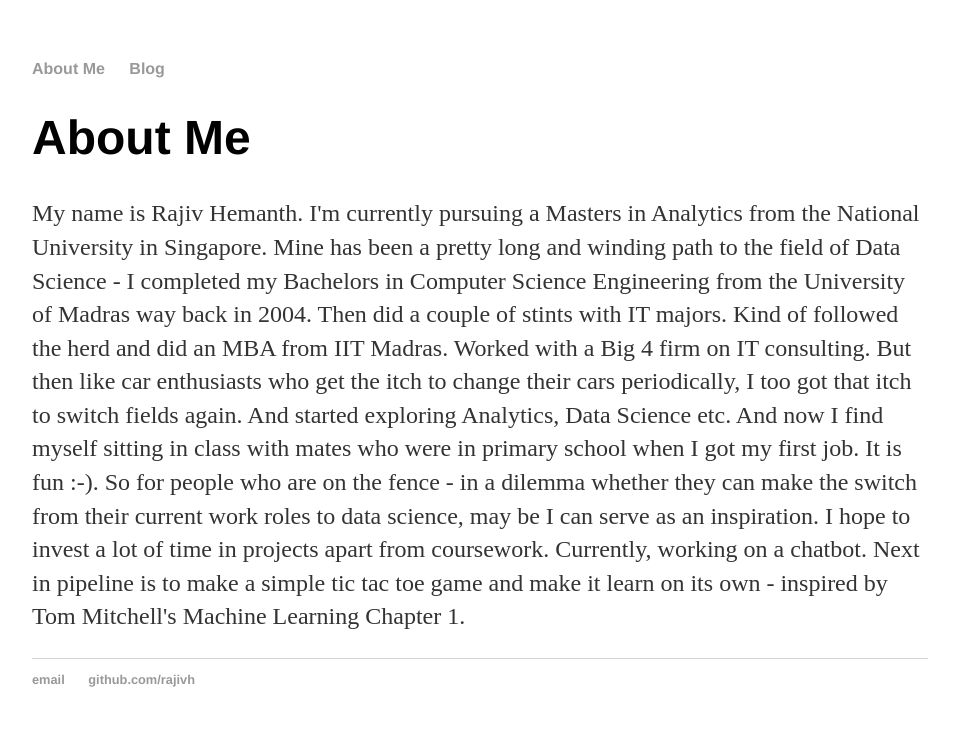
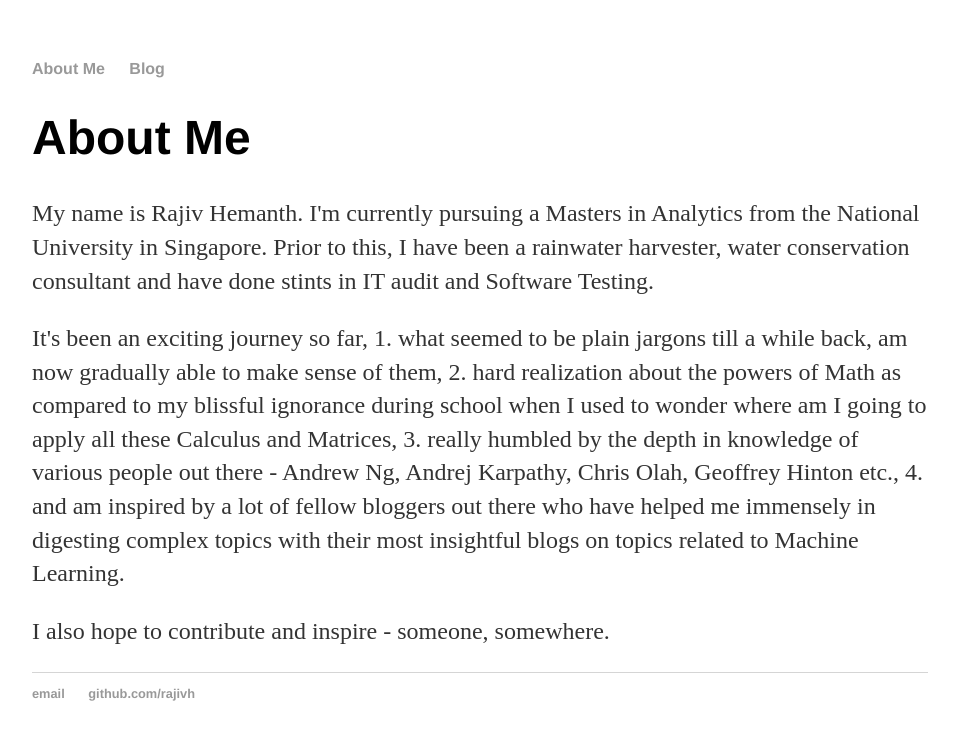
Before and after one commit to Rajivh/rajivh.github.io, a Jekyll site: the page built from index.html, in a window 1280 px wide. Shown: the top 740 px of the page, without its empty margins (160-1119 px from the left). Built offline with Jekyll 4.4.1, drawn with Linux system fonts in a browser that asks for light colours.

Commit message:
Update index.html

```diff
--- a/index.html
+++ b/index.html
@@ -3,19 +3,24 @@
 title: About Me
 ---
 <h1>{{ page.title }}</h1>
+
 	<p>My name is Rajiv Hemanth. I'm currently pursuing a Masters in Analytics from the National University in Singapore.
-	   Mine has been a pretty long and winding path to the field of Data Science - I completed my Bachelors in Computer
-	   Science Engineering from the University of Madras way back in 2004. Then did a couple of stints with IT majors.
-	   Kind of followed the herd and did an MBA from IIT Madras. Worked with a Big 4 firm on IT consulting.
+	   Prior to this, I have been a rainwater harvester, water conservation consultant and have done stints in IT audit 	       and Software Testing.
+	</p>
+	<p>
+	   It's been an exciting journey so far,
 
+	   1. what seemed to be plain jargons till a while back, am now gradually able to make sense of them,
 
+	   2. hard realization about the powers of Math as compared to my blissful ignorance during school when I used to
+	      wonder where am I going to apply all these Calculus and Matrices,
 
-	   But then like car enthusiasts who get the itch to change their cars periodically, I too got that itch to switch
-	   fields again. And started exploring Analytics, Data Science etc. And now I find myself sitting in class with mates
-	   who were in primary school when I got my first job. It is fun :-). So for people who are on the fence - in a
-           dilemma whether they can make the switch from their current work roles to data science, may be I can serve as
-	   an inspiration.
+	   3. really humbled by the depth in knowledge of various people out there - Andrew Ng, Andrej Karpathy, Chris Olah,
+	      Geoffrey Hinton etc.,
 
-	   I hope to invest a lot of time in projects apart from coursework. Currently, working on a chatbot. Next in pipeline
-           is to make a simple tic tac toe game and make it learn on its own - inspired by Tom Mitchell's Machine Learning
-           Chapter 1. </p>
+	   4. and am inspired by a lot of fellow bloggers out there who have helped me immensely in digesting complex topics
+	     with their most insightful blogs on topics related to Machine Learning.
+	</p>
+	<p>
+	   I also hope to contribute and inspire - someone, somewhere.
+	   </p></p>
```
